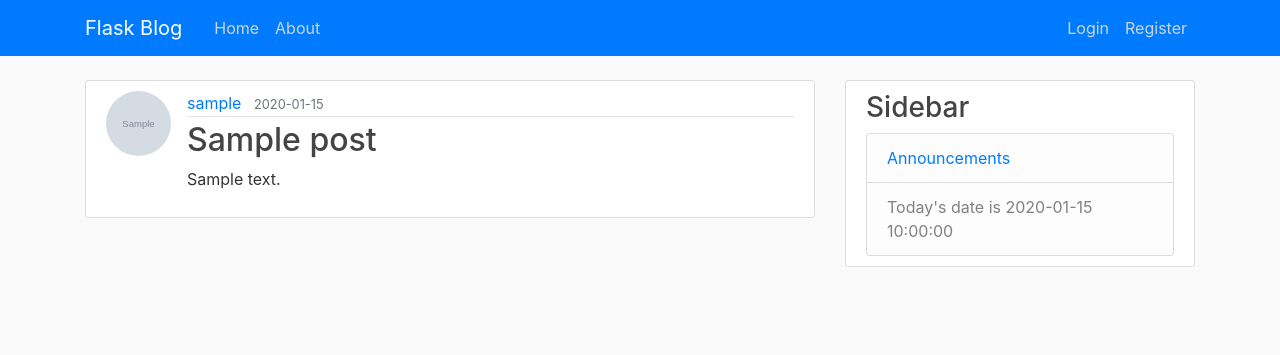
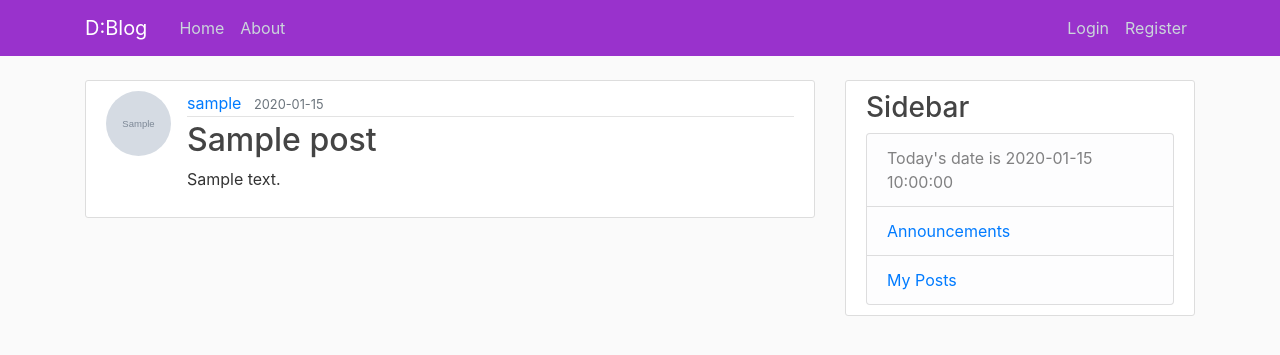
Before and after one commit to SegwayBillson/SmoothStackFlask, a Python web app: template flasky/templates/home.html in a window 1280 px wide. Shown: the top 355 px of the page. Run offline with Jinja, Linux system fonts and the light colour scheme; the template is opened without the code that fills it: most values are stand-ins (such as "Sample title", 1, 10 or a date in 2020); grey boxes marked "Sample" are stand-in pictures; some libraries are stand-ins or nearby versions.

Commit message:
Added user specific feeds and overall stylization

```diff
--- a/flasky/static/main.css
+++ b/flasky/static/main.css
@@ -9,7 +9,7 @@ body {
   }
 
   .bg-steel {
-    background-color: #5f788a;
+    background-color: #9932CC;
   }
 
   .site-header .navbar-nav .nav-link {
--- a/flasky/templates/home.html
+++ b/flasky/templates/home.html
@@ -5,7 +5,7 @@
           <img class="rounded-circle article-img" src="{{ url_for('static', filename='profile_pics/' + post.author.image) }}">
           <div class="media-body">
             <div class="article-metadata">
-              <a class="mr-2" href="#">{{ post.author.username }}</a>
+              <a class="mr-2" href="{{ url_for('user_posts', user_id=post.author.id) }}">{{ post.author.username }}</a>
               <small class="text-muted">{{ post.date.strftime('%Y-%m-%d') }}</small>
             </div>
             <h2><a class="article-title" href="{{ url_for('post',post_id=post.id) }}">{{ post.title }}</a></h2>
--- a/flasky/templates/layout.html
+++ b/flasky/templates/layout.html
@@ -18,9 +18,9 @@
 </head>
 <body>
     <header class="site-header">
-      <nav class="navbar navbar-expand-md navbar-dark bg-primary fixed-top">
+      <nav class="navbar navbar-expand-md navbar-dark bg-steel fixed-top">
         <div class="container">
-          <a class="navbar-brand mr-4" href="/">Flask Blog</a>
+          <a class="navbar-brand mr-4" href="/">D:Blog</a>
           <button class="navbar-toggler" type="button" data-toggle="collapse" data-target="#navbarToggle" aria-controls="navbarToggle" aria-expanded="false" aria-label="Toggle navigation">
             <span class="navbar-toggler-icon"></span>
           </button>
@@ -65,8 +65,9 @@
           <div class="content-section">
             <h3>Sidebar</h3>
             <ul class="list-group">
+              <li class="list-group-item list-group-item-light">Today's date is {{ date }}</li>
               <li class="list-group-item list-group-item-light"><a href="{{ url_for('announcements') }}">Announcements</a></li>
-              <li class="list-group-item list-group-item-light">Today's date is {{ date }}</li>
+              <li class="list-group-item list-group-item-light"><a href="{{ url_for('user_posts', user_id=current_user.id) }}">My Posts</a></li>
             </ul>
           </div>
         </div>
--- a/flasky/templates/post.html
+++ b/flasky/templates/post.html
@@ -4,7 +4,7 @@
         <img class="rounded-circle article-img" src="{{ url_for('static', filename='profile_pics/' + post.author.image) }}">
         <div class="media-body">
             <div class="article-metadata">
-                <a class="mr-2" href="#">{{ post.author.username }}</a>
+                <a class="mr-2" href="{{ url_for('user_posts', user_id=post.author.id) }}">{{ post.author.username }}</a>
                 <small class="text-muted">{{ post.date.strftime('%Y-%m-%d') }}</small>
                 {% if post.author == current_user %}
                     <div>
```
Also changed, not shown: flasky/routes.py (+7 -0 lines).
